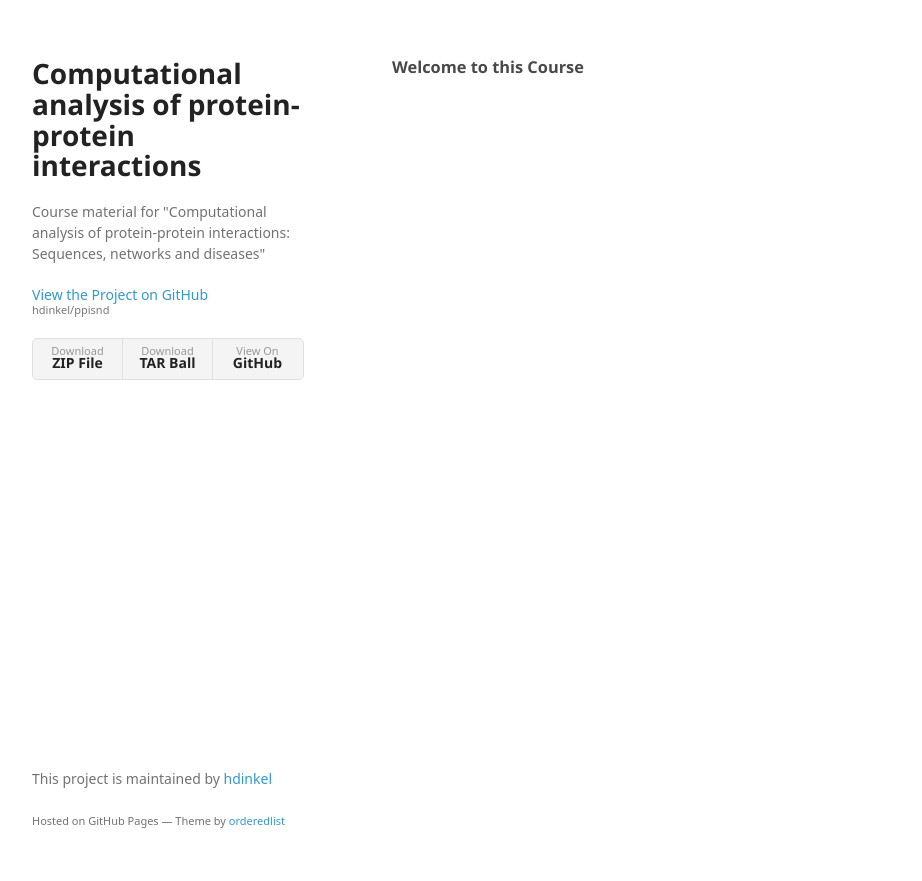
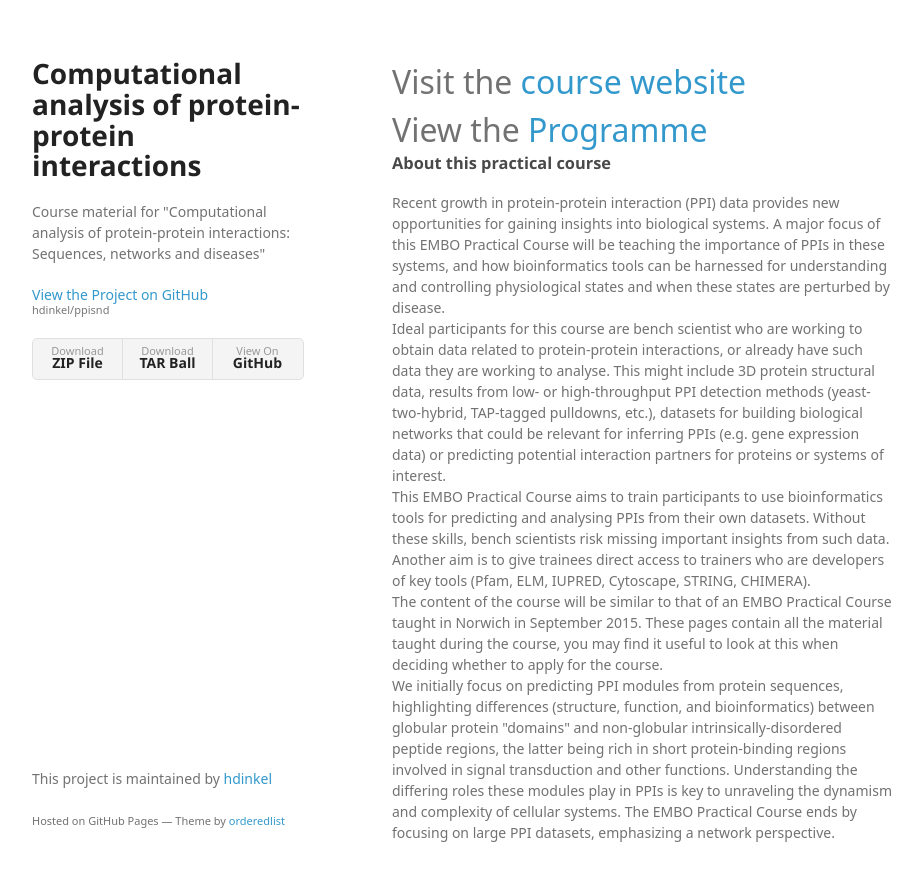
Before and after one commit to orafurman/ppisnd, a Jekyll site: the page index.html, which Jekyll copies as it is, in a window 1280 px wide. Shown: the top 881 px of the page, without its empty margins (178-1100 px from the left). Built offline with Jekyll 4.4.1, drawn with Linux system fonts in a browser that asks for light colours; some web fonts are replaced.

Commit message:
update index.html

```diff
--- a/_config.yml
+++ b/_config.yml
@@ -4,7 +4,7 @@ contact: Tamás Szaniszló
 email:  embo2016bp@ttk.elte.hu
 description: > # this means to ignore newlines until "baseurl:"
   Program and material for the EMBO Practical Course on computational analysis of protein-protein interactions: Sequences, networks and diseases", Budapest, Hungary, 30th May - 4th June 2016
-baseurl: "/trainingMaterial/" # the subpath of your site, e.g. /blog/
+#baseurl: "/trainingMaterial/" # the subpath of your site, e.g. /blog/
 #url: "https://aidanbudd.github.io" # the base hostname & protocol for your site
 
 # Build settings
--- a/index.html
+++ b/index.html
@@ -27,9 +27,23 @@
           <li><a href="https://github.com/hdinkel/ppisnd">View On <strong>GitHub</strong></a></li>
         </ul>
       </header>
+
       <section>
-        <h3>
-<a id="welcome-to-this-course" class="anchor" href="#welcome-to-this-course" aria-hidden="true"><span aria-hidden="true" class="octicon octicon-link"></span></a>Welcome to this Course</h3>
+
+        <div style="font-size:24pt;">Visit the <a href="http://events.embo.org/16-protein-protein/">course website</a></div>
+          <div style="font-size:24pt;">View the <a href="/trainingMaterial/programme.html">Programme</a></div>
+<h3>About this practical course</h3>
+
+Recent growth in protein-protein interaction (PPI) data provides new opportunities for gaining insights into biological systems. A major focus of this EMBO Practical Course will be teaching the importance of PPIs in these systems, and how bioinformatics tools can be harnessed for understanding and controlling physiological states and when these states are perturbed by disease.
+</br>
+Ideal participants for this course are bench scientist who are working to obtain data related to protein-protein interactions, or already have such data they are working to analyse. This might include 3D protein structural data, results from low- or high-throughput PPI detection methods (yeast-two-hybrid, TAP-tagged pulldowns, etc.), datasets for building biological networks that could be relevant for inferring PPIs (e.g. gene expression data) or predicting potential interaction partners for proteins or systems of interest.
+</br>
+This EMBO Practical Course aims to train participants to use bioinformatics tools for predicting and analysing PPIs from their own datasets. Without these skills, bench scientists risk missing important insights from such data. Another aim is to give trainees direct access to trainers who are developers of key tools (Pfam, ELM, IUPRED, Cytoscape, STRING, CHIMERA).
+</br>
+The content of the course will be similar to that of an EMBO Practical Course taught in Norwich in September 2015. These pages contain all the material taught during the course, you may find it useful to look at this when deciding whether to apply for the course.
+</br>
+We initially focus on predicting PPI modules from protein sequences, highlighting differences (structure, function, and bioinformatics) between globular protein "domains" and non-globular intrinsically-disordered peptide regions, the latter being rich in short protein-binding regions involved in signal transduction and other functions. Understanding the differing roles these modules play in PPIs is key to unraveling the dynamism and complexity of cellular systems. The EMBO Practical Course ends by focusing on large PPI datasets, emphasizing a network perspective.
+
       </section>
       <footer>
         <p>This project is maintained by <a href="https://github.com/hdinkel">hdinkel</a></p>
```
